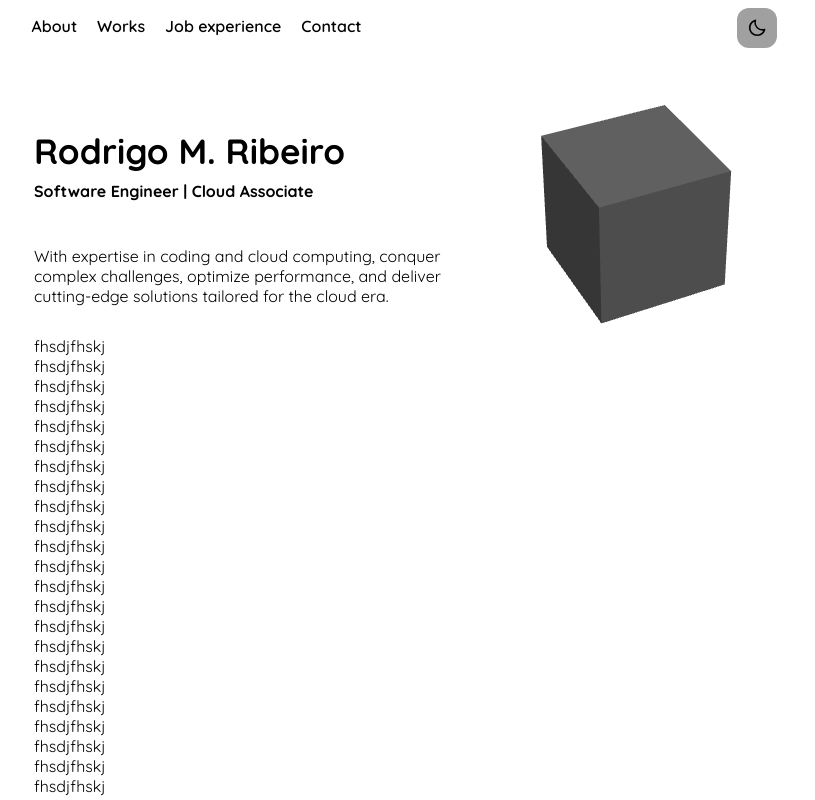
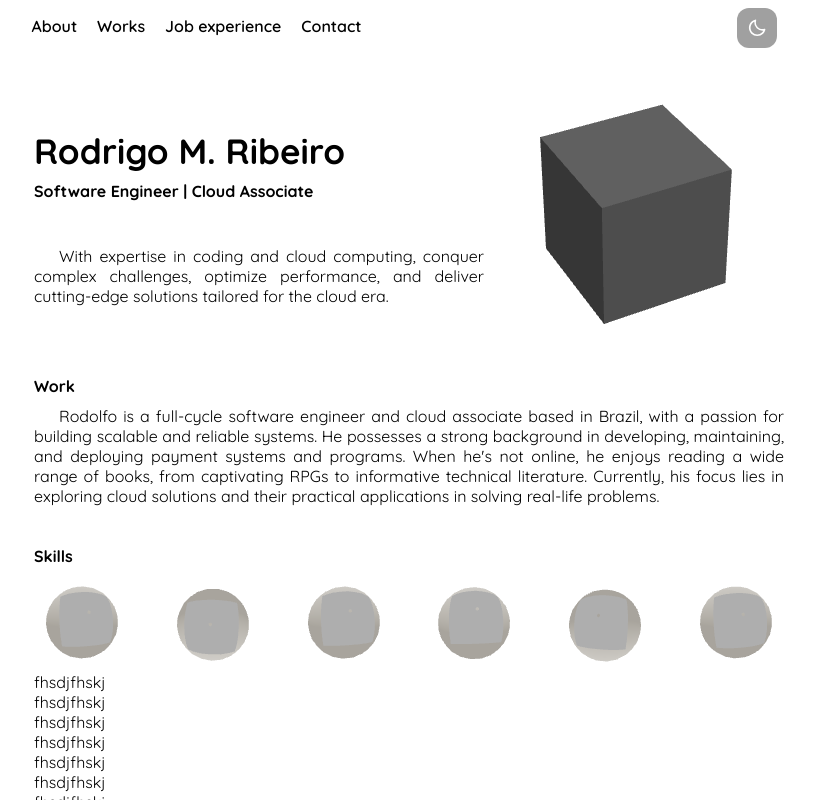
Before and after one commit to R-o-d-r-i-g-o/portifolio, a Next.js app: page / in a window 1280 px wide. Shown: the top 800 px of the page, without its empty margins (231-1046 px from the left). Built offline with nearby package versions, Linux system fonts and the light colour scheme.

Commit message:
feat: add skill balls

```diff
--- a/src/app/page.tsx
+++ b/src/app/page.tsx
@@ -1,15 +1,17 @@
 "use client"
 
-import React, { Suspense } from 'react';
-import { Canvas } from "@react-three/fiber";
-import { OrbitControls } from "@react-three/drei";
 import Presentation from '../components/Presentation';
+import JobExperience from '../components/JobExperience';
+import Tech from '../components/Skills';
 
 const Home = () => {
 
   return (
     <>
     <Presentation />
+    <JobExperience />
+    <Tech />
+
 
 
     fhsdjfhskj <br />
--- /dev/null
+++ b/src/components/JobExperience/index.tsx
@@ -0,0 +1,28 @@
+"use client"
+
+import React from 'react';
+import * as S from './styles';
+
+const JobExperience = () => {
+
+  return (
+    <S.Container>
+        <S.Title>
+            Work
+        </S.Title>
+        <S.BodyText>
+          Rodolfo is a full-cycle software engineer and cloud associate based in Brazil, with a passion for
+          building scalable and reliable systems. He possesses a strong background in developing, maintaining,
+          and deploying payment systems and programs. When he's not online, he enjoys reading a wide range of
+          books, from captivating RPGs to informative technical literature. Currently, his focus lies in
+          exploring cloud solutions and their practical applications in solving real-life problems.
+        </S.BodyText>
+
+        <S.Title>
+          Skills
+        </S.Title>
+    </S.Container>
+  );
+}
+
+export default JobExperience;
--- /dev/null
+++ b/src/components/JobExperience/styles.ts
@@ -0,0 +1,16 @@
+"use client"
+
+import styled from 'styled-components';
+import { SubTitle, Description } from '../Presentation/styles';
+
+const Container = styled.div``;
+
+const Title = styled(SubTitle)`
+  margin-top: 30px;
+`;
+
+const BodyText = styled(Description)`
+  margin: 0;
+`;
+
+export { Container, Title, BodyText };
--- /dev/null
+++ b/src/components/Loader/index.tsx
@@ -0,0 +1,23 @@
+import { Html, useProgress } from "@react-three/drei";
+
+const Loader = () => {
+  const { progress } = useProgress();
+
+  return (
+    <Html>
+      <span className="canvas-load"></span>
+      <p
+        style={{
+          fontSize: 14,
+          color: "#f1f1f1",
+          fontWeight: 800,
+          marginTop: 40,
+        }}
+      >
+        {progress.toFixed(0)}%
+      </p>
+    </Html>
+  );
+};
+
+export default Loader;
--- a/src/components/Navbar/styles.ts
+++ b/src/components/Navbar/styles.ts
@@ -60,18 +60,21 @@ export const ImageView = styled(Container)`
 // TODO: refatorar essa parte
 export const Dark = styled(BiMoon)`
   margin: auto;
+  color: ${({ theme }) => theme.bodyColor};
   height: 20px;
   width: 20px;
 `;
 
 export const Ligth = styled(BiSun)`
   margin: auto;
+  color: ${({ theme }) => theme.bodyColor};
   height: 20px;
   width: 20px;
 `;
 
 export const Menu = styled(BiMenu)`
   margin: auto;
+  color: ${({ theme }) => theme.bodyColor};
   height: 20px;
   width: 20px;
 `;
--- a/src/components/Presentation/index.tsx
+++ b/src/components/Presentation/index.tsx
@@ -4,29 +4,23 @@ import { OrbitControls } from "@react-three/drei";
 import { PerspectiveCamera, RenderTexture, Image } from "@react-three/drei";
 import * as S from './styles';
 
-const Cube = () => {
+import CanvasLoader from "../Loader";
 
-  return (
+const Cube = () => (
   <S.Container>
     <S.LeftDiv>
-        <S.Title>
-          Rodrigo M. Ribeiro
-        </S.Title>
-        <S.SubTitle>
-          Software Engineer | Cloud Associate
-        </S.SubTitle>
+      <S.Title> Rodrigo M. Ribeiro </S.Title>
+      <S.SubTitle> Software Engineer | Cloud Associate </S.SubTitle>
       <S.Description>
-          With expertise in coding and cloud computing, conquer <br />
-          complex challenges, optimize performance, and deliver <br />
+        With expertise in coding and cloud computing, conquer
+        complex challenges, optimize performance, and deliver
         cutting-edge solutions tailored for the cloud era.
       </S.Description>
-
-
     </S.LeftDiv>
     <S.RigthDiv>
     <div style={{ height: 250, width: 250, margin: '0 auto' }}>
       <Canvas camera={{ position: [5, 5, 5], fov: 12 }}>
-          <Suspense fallback={null}>
+        <Suspense fallback={<CanvasLoader />}>
           <ambientLight intensity={0.5} />
           <directionalLight position={[3, 2, 1]} />
           <mesh>
@@ -46,20 +40,7 @@ const Cube = () => {
       </Canvas>
     </div>
     </S.RigthDiv>
-
-
-
-
-
   </S.Container>
-
-
-
-
-
-
-
 );
-};
 
 export default Cube;
--- a/src/components/Presentation/styles.ts
+++ b/src/components/Presentation/styles.ts
@@ -12,12 +12,17 @@ const Container = styled.div`
 
   @media screen and (max-width: 775px) {
     flex-direction: column;
+    margin: 0;
   }
 `;
 
 const LeftDiv = styled.div`
   padding-top: 45px;
   flex: 1.5;
+
+  @media screen and (max-width: 775px) {
+    padding: 0;
+  }
 `;
 
 const RigthDiv = styled.div`
@@ -37,8 +42,9 @@ const SubTitle = styled.h3`
 `;
 
 const Description = styled.p`
+  text-align: justify;
+  text-indent: 25px;
   margin-top: 35px;
-
 `;
 
 export { Container, LeftDiv, RigthDiv, Title, SubTitle, Description };
--- /dev/null
+++ b/src/components/Skills/data.json
@@ -0,0 +1,26 @@
+[
+  {
+    "name": "HTML 5",
+    "icon": "https://avatars.githubusercontent.com/u/89111970?v=4"
+  },
+  {
+    "name": "CSS 3",
+    "icon": "https://avatars.githubusercontent.com/u/89111970?v=4"
+  },
+  {
+    "name": "JavaScript",
+    "icon": "https://avatars.githubusercontent.com/u/89111970?v=4"
+  },
+  {
+    "name": "React JS",
+    "icon": "https://avatars.githubusercontent.com/u/89111970?v=4"
+  },
+  {
+    "name": "Redux Toolkit",
+    "icon": "https://avatars.githubusercontent.com/u/89111970?v=4"
+  },
+  {
+    "name": "Redux Toolkit",
+    "icon": "https://avatars.githubusercontent.com/u/89111970?v=4"
+  }
+]
--- /dev/null
+++ b/src/components/Skills/index.tsx
@@ -0,0 +1,55 @@
+"use client"
+
+import React, { Suspense } from "react";
+import { Canvas } from "@react-three/fiber";
+import technologies from './data.json';
+import * as S from './styles';
+
+import {
+  Decal,
+  Float,
+  OrbitControls,
+  Preload,
+  useTexture,
+} from "@react-three/drei";
+
+import CanvasLoader from "../Loader";
+
+const Ball = ({ imgUrl }: { imgUrl: string }) => {
+  const [decal] = useTexture([imgUrl]);
+
+  return (
+    <Float speed={5}>
+      <ambientLight intensity={1} />
+      <directionalLight position={[0, 0, .01]} />
+      <mesh castShadow receiveShadow scale={2.5}>
+        <icosahedronGeometry args={[1, 4]} />
+        <meshStandardMaterial color="#fff8eb" />
+        <Decal
+          position={[0, 0, .5]}
+          scale={1}
+          map={decal}
+        />
+      </mesh>
+    </Float>
+  );
+};
+
+const Tech = () => {
+  return (
+    <S.Container>
+      {technologies.map(({ name, icon }, index) => (
+        <S.Item key={index}>
+          <Canvas>
+            <Suspense fallback={<CanvasLoader />}>
+              <OrbitControls enableZoom={false}/>
+              <Ball imgUrl={icon} />
+            </Suspense>
+          </Canvas>
+        </S.Item>
+      ))}
+    </S.Container>
+  );
+};
+
+export default Tech;
--- /dev/null
+++ b/src/components/Skills/styles.ts
@@ -0,0 +1,17 @@
+"use client"
+
+import styled from 'styled-components';
+
+const Container = styled.div`
+  display: flex;
+  flex-direction: row;
+  justify-content: space-between;
+  flex-wrap: wrap
+`;
+
+const Item = styled.div`
+  height: 6rem;
+  width: 6rem;
+`;
+
+export { Container, Item };
```
Lines whose indentation alone changed are shown as unchanged.
